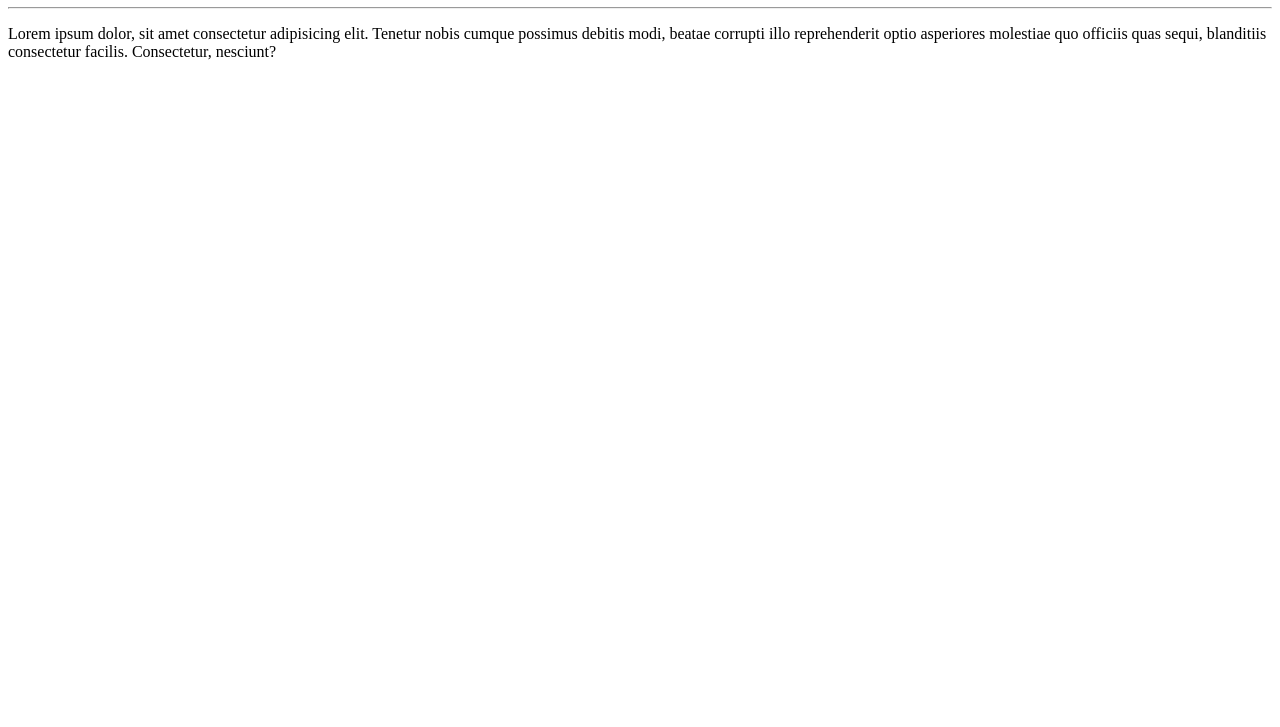
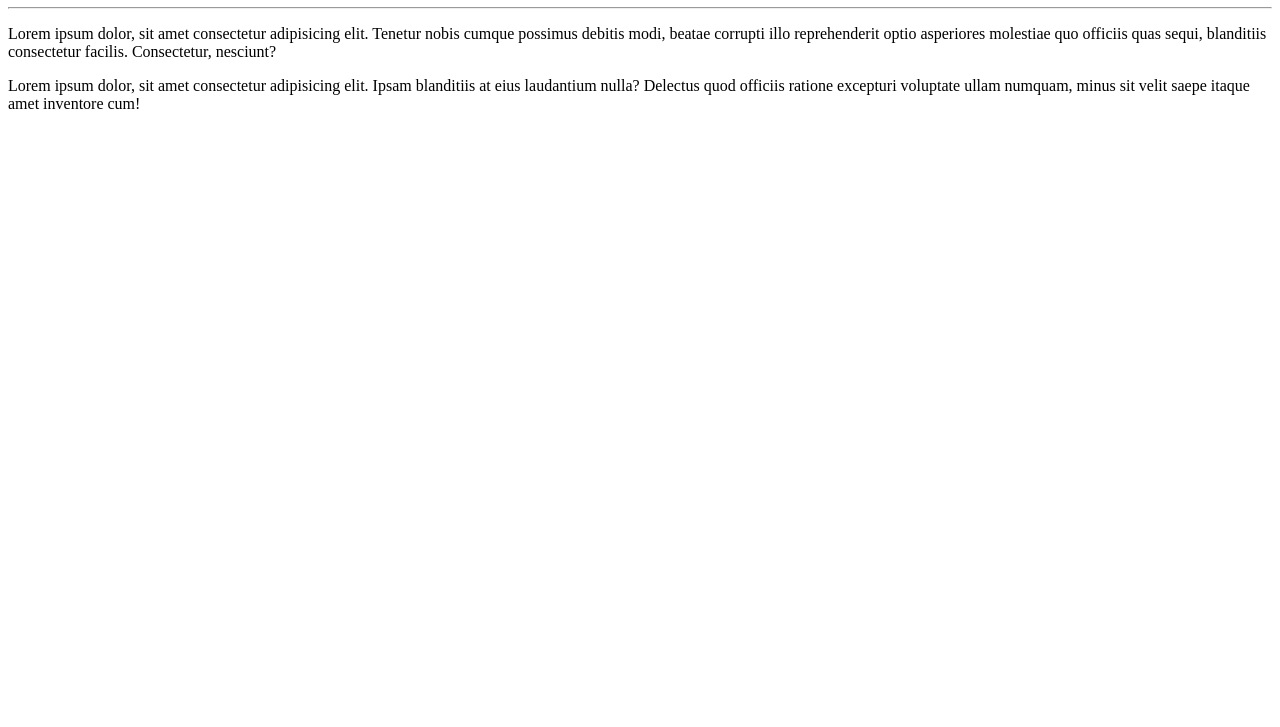
Before and after one commit to AlexSandro019/Ola-mundo, a plain HTML site: page site-exemplo/index.html in a window 1280 px wide. Shown: the part 73-800 px from the top of the page. Drawn offline with Linux system fonts and the light colour scheme.

Commit message:
Adicionei 1 paragrafo

```diff
--- a/site-exemplo/index.html
+++ b/site-exemplo/index.html
@@ -10,6 +10,7 @@
     <h1>Olá, mundo!</h1>
     <hr>
     <p>Lorem ipsum dolor, sit amet consectetur adipisicing elit. Tenetur nobis cumque possimus debitis modi, beatae corrupti illo reprehenderit optio asperiores molestiae quo officiis quas sequi, blanditiis consectetur facilis. Consectetur, nesciunt?</p>
+    <p>Lorem ipsum dolor, sit amet consectetur adipisicing elit. Ipsam blanditiis at eius laudantium nulla? Delectus quod officiis ratione excepturi voluptate ullam numquam, minus sit velit saepe itaque amet inventore cum!</p>
 
 </body>
 </html>
```
